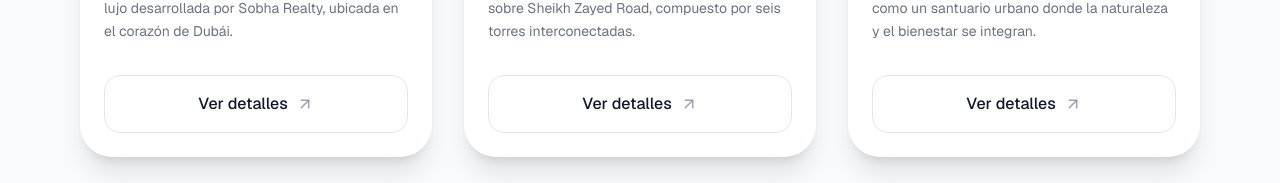
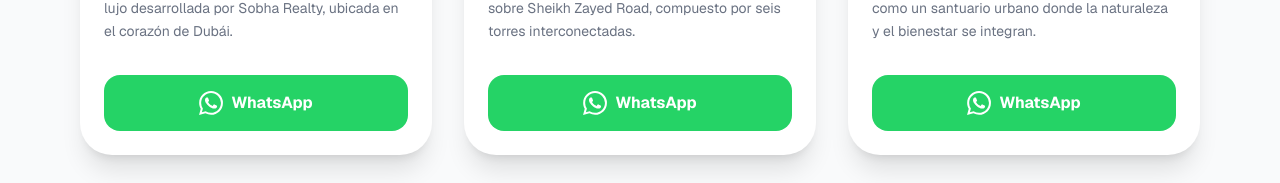
Before and after one commit to pablofigueroa16/realestate-landing, a Next.js app: page / in a window 1280 px wide. Shown: the part 3150-3333 px from the top of the page. Built offline with nearby package versions, Linux system fonts and the light colour scheme.

Commit message:
feat: wsp

```diff
--- a/src/components/UnitTypesSection.tsx
+++ b/src/components/UnitTypesSection.tsx
@@ -147,11 +147,11 @@
       description: "Comunidad residencial premium diseñada como un santuario urbano donde la naturaleza y el bienestar se integran.",
       size: "Off-plan",
       images: [
-        "https://real-state-landing.s3.us-east-1.amazonaws.com/propiedades/PROYECTO3/1_Pond.webp",
+        "https://real-state-landing.s3.us-east-1.amazonaws.com/propiedades/PROYECTO3/4_Arrival_Park.webp",
         "https://real-state-landing.s3.us-east-1.amazonaws.com/propiedades/PROYECTO3/2_Green_Spine_1.webp",
         "https://real-state-landing.s3.us-east-1.amazonaws.com/propiedades/PROYECTO3/3_TownHouse_park.webp",
-        "https://real-state-landing.s3.us-east-1.amazonaws.com/propiedades/PROYECTO3/4_Arrival_Park.webp",
-        "https://real-state-landing.s3.us-east-1.amazonaws.com/propiedades/PROYECTO3/5_Aerial.webp"
+        "https://real-state-landing.s3.us-east-1.amazonaws.com/propiedades/PROYECTO3/5_Aerial.webp",
+        "https://real-state-landing.s3.us-east-1.amazonaws.com/propiedades/PROYECTO3/1_Pond.webp",
       ],
       alt: "Sobha Sanctuary",
     },
@@ -325,10 +325,24 @@
                                     {unit.description}
                                 </p>
 
-                                <button className="w-full py-4 border border-gray-200 rounded-2xl flex items-center justify-center gap-2 text-gray-900 font-medium hover:bg-gray-50 hover:border-gray-300 transition-all group/btn">
-                                    Ver detalles
-                                    <ArrowUpRight size={18} className="text-gray-400 group-hover/btn:text-gray-900 transition-colors" />
-                                </button>
+                                <a
+                                    href={`https://wa.me/971543034346?text=${encodeURIComponent("Hola, estoy interesado en recibir todos los detalles sobre esta propiedad y oportunidades similares actualmente disponibles. Por favor, inclúyeme precios actualizados, plan de pago, expectativas de retorno (ROI), disponibilidad y opciones para agendar una visita.")}`}
+                                    target="_blank"
+                                    rel="noopener noreferrer"
+                                    className="w-full py-4 rounded-2xl flex items-center justify-center gap-2 text-white font-bold transition-all hover:opacity-90 hover:shadow-lg group/btn"
+                                    style={{ backgroundColor: '#25D366' }}
+                                >
+                                    <svg
+                                        viewBox="0 0 24 24"
+                                        width="24"
+                                        height="24"
+                                        fill="currentColor"
+                                        className="w-6 h-6"
+                                    >
+                                        <path d="M17.472 14.382c-.297-.149-1.758-.867-2.03-.967-.273-.099-.471-.148-.67.15-.197.297-.767.966-.94 1.164-.173.199-.347.223-.644.075-.297-.15-1.255-.463-2.39-1.475-.883-.788-1.48-1.761-1.653-2.059-.173-.297-.018-.458.13-.606.134-.133.298-.347.446-.52.149-.174.198-.298.298-.497.099-.198.05-.371-.025-.52-.075-.149-.669-1.612-.916-2.207-.242-.579-.487-.5-.669-.51-.173-.008-.371-.01-.57-.01-.198 0-.52.074-.792.372-.272.297-1.04 1.016-1.04 2.479 0 1.462 1.065 2.875 1.213 3.074.149.198 2.096 3.2 5.077 4.487.709.306 1.262.489 1.694.625.712.227 1.36.195 1.871.118.571-.085 1.758-.719 2.006-1.413.248-.694.248-1.289.173-1.413-.074-.124-.272-.198-.57-.347m-5.421 7.403h-.004a9.87 9.87 0 01-5.031-1.378l-.361-.214-3.741.982.998-3.648-.235-.374a9.86 9.86 0 01-1.51-5.26c.001-5.45 4.436-9.884 9.888-9.884 2.64 0 5.122 1.03 6.988 2.898a9.825 9.825 0 012.893 6.994c-.003 5.45-4.437 9.884-9.885 9.884m8.413-18.297A11.815 11.815 0 0012.05 0C5.495 0 .16 5.335.157 11.892c0 2.096.547 4.142 1.588 5.945L.057 24l6.305-1.654a11.882 11.882 0 005.683 1.448h.005c6.554 0 11.89-5.335 11.893-11.893a11.821 11.821 0 00-3.48-8.413Z"/>
+                                    </svg>
+                                    WhatsApp
+                                </a>
                             </div>
                         </div>
                     </div>
```
